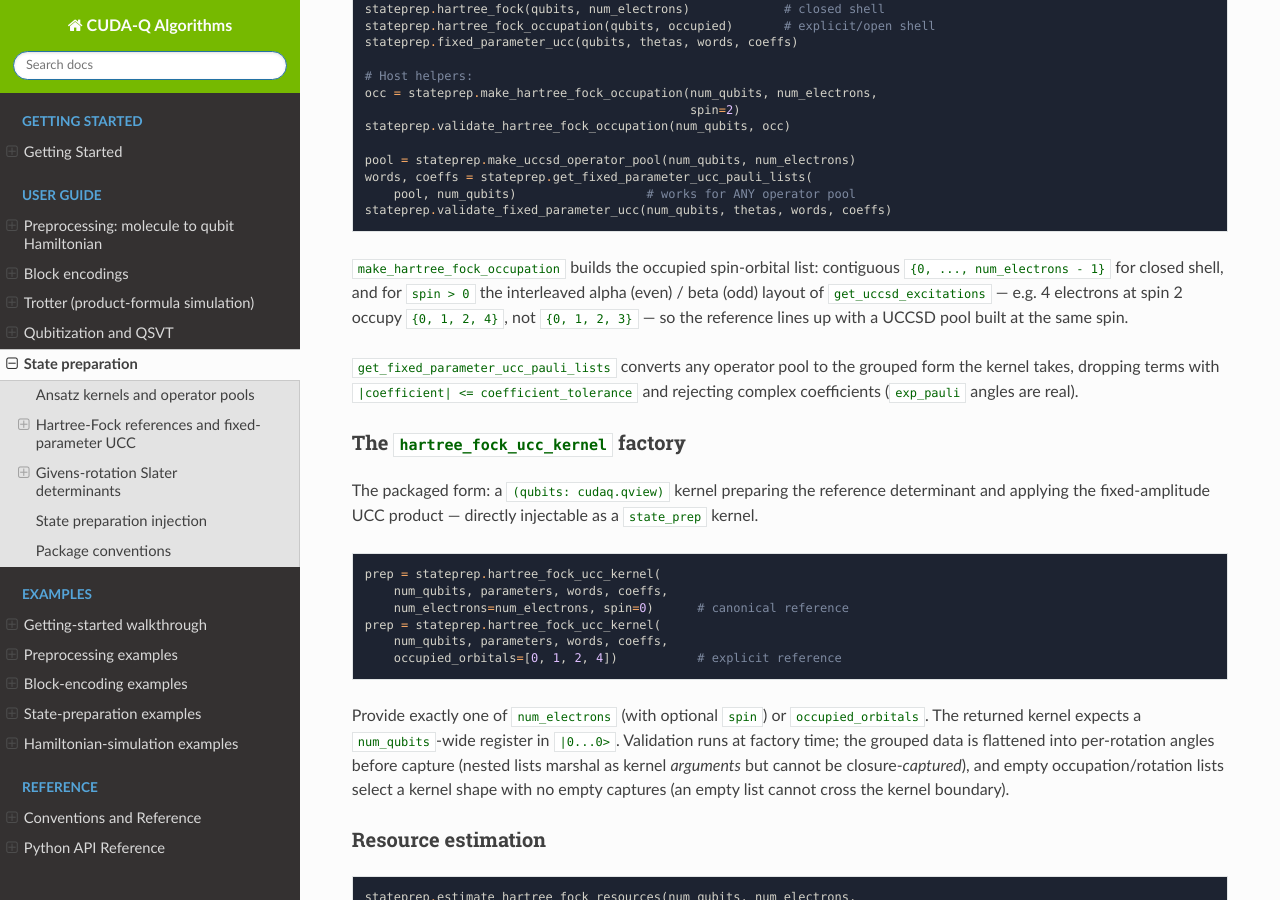
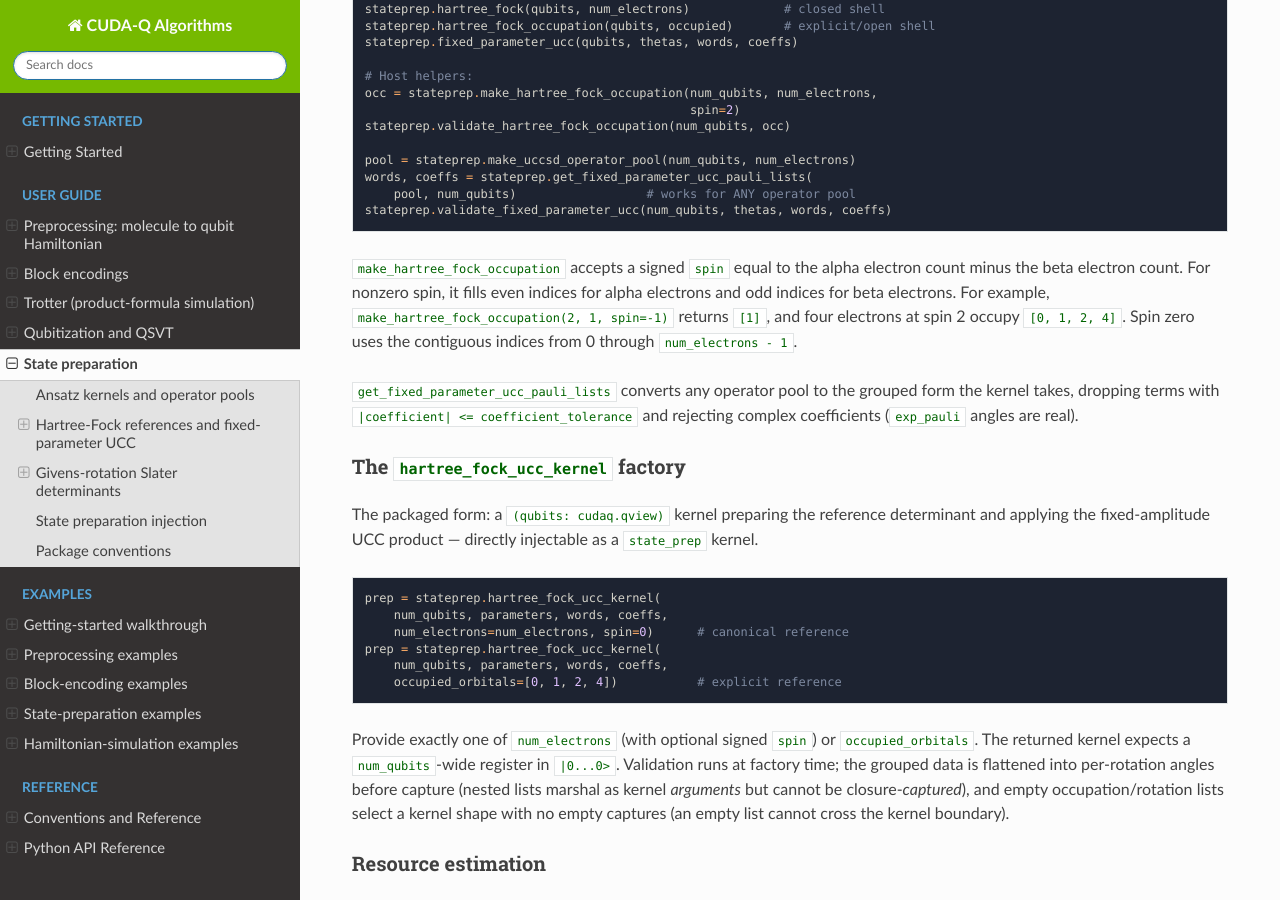
Before and after one commit to NVIDIA/cudaq-algorithms, a Sphinx documentation site: the page built from docs/sphinx/guide/state_prep.rst, in a window 1280 px wide and 900 px high, scrolled down 1598 px. Built offline with Sphinx 7.4.7 and the Read the Docs theme 3.1.0, drawn with Linux system fonts in a browser that asks for light colours; some of the changed text lies outside the part shown.

Commit message:
Fix negative spin Hartree-Fock occupations
Signed-off-by: schrodingerscat07 <24071a3240@vnrvjiet.in>

```diff
--- a/docs/sphinx/guide/state_prep.rst
+++ b/docs/sphinx/guide/state_prep.rst
@@ -95,12 +95,13 @@ classical pre-optimization — no optimizer in the loop):
        pool, num_qubits)                  # works for ANY operator pool
    stateprep.validate_fixed_parameter_ucc(num_qubits, thetas, words, coeffs)
 
-`make_hartree_fock_occupation` builds the occupied spin-orbital list:
-contiguous `{0, ..., num_electrons - 1}` for closed shell, and for
-`spin > 0` the interleaved alpha (even) / beta (odd) layout of
-`get_uccsd_excitations` — e.g. 4 electrons at spin 2 occupy
-`{0, 1, 2, 4}`, not `{0, 1, 2, 3}` — so the reference lines up with a
-UCCSD pool built at the same spin.
+`make_hartree_fock_occupation` accepts a signed `spin` equal to the
+alpha electron count minus the beta electron count. For nonzero spin,
+it fills even indices for alpha electrons and odd indices for beta
+electrons. For example, `make_hartree_fock_occupation(2, 1, spin=-1)`
+returns `[1]`, and four electrons at spin 2 occupy `[0, 1, 2, 4]`.
+Spin zero uses the contiguous indices from 0 through
+`num_electrons - 1`.
 
 `get_fixed_parameter_ucc_pauli_lists` converts any operator pool to the
 grouped form the kernel takes, dropping terms with
@@ -123,7 +124,7 @@ directly injectable as a `state_prep` kernel.
        num_qubits, parameters, words, coeffs,
        occupied_orbitals=[0, 1, 2, 4])           # explicit reference
 
-Provide exactly one of `num_electrons` (with optional `spin`) or
+Provide exactly one of `num_electrons` (with optional signed `spin`) or
 `occupied_orbitals`. The returned kernel expects a `num_qubits`-wide
 register in ``|0...0>``. Validation runs at factory time; the grouped data
 is flattened into per-rotation angles before capture (nested lists
@@ -286,17 +287,15 @@ Package conventions
   even qubits, beta on odd (spatial orbital `i` maps to qubits `2i` /
   `2i + 1`). All pools, excitation enumerations, and Hartree-Fock
   occupations share it.
-- **`spin` semantics**: `spin` is the difference between alpha and beta
+- **`spin` semantics**. `spin` is the difference between alpha and beta
   electron counts (twice the total S_z), so
   `n_beta = (num_electrons - spin) // 2` and
-  `n_alpha = num_electrons - n_beta`. `spin == 0` selects the
-  closed-shell forms; `spin > 0` requires an even `num_qubits` and
-  produces the interleaved open-shell occupations and excitations.
-- **Error types**: every input guard raises `ValueError`.
-  `get_uccsd_excitations` and `make_hartree_fock_occupation` apply the
-  same `(num_qubits, num_electrons, spin)` checks with the same messages;
-  in particular both reject an odd `num_electrons - spin` when `spin > 0`,
-  since the beta floor would otherwise silently realize `spin + 1`.
+  `n_alpha = num_electrons - n_beta`. For nonzero spin, Hartree-Fock
+  occupations require an even qubit count, an even
+  `num_electrons - spin`, and both spin populations between zero and
+  `num_qubits // 2`. Incompatible combinations raise `ValueError`.
+  `get_uccsd_excitations` and `make_uccsd_operator_pool` accept
+  non-negative spin and use the same interleaved layout.
 - **CEO orbital counts**: the CEO helpers (`make_ceo_operator_pool`,
   `get_ceo_pauli_lists`) take `num_orbitals` in *spatial* orbitals — the
   pool acts on `2 * num_orbitals` qubits.
```
Also changed, not shown: 2 other files.
